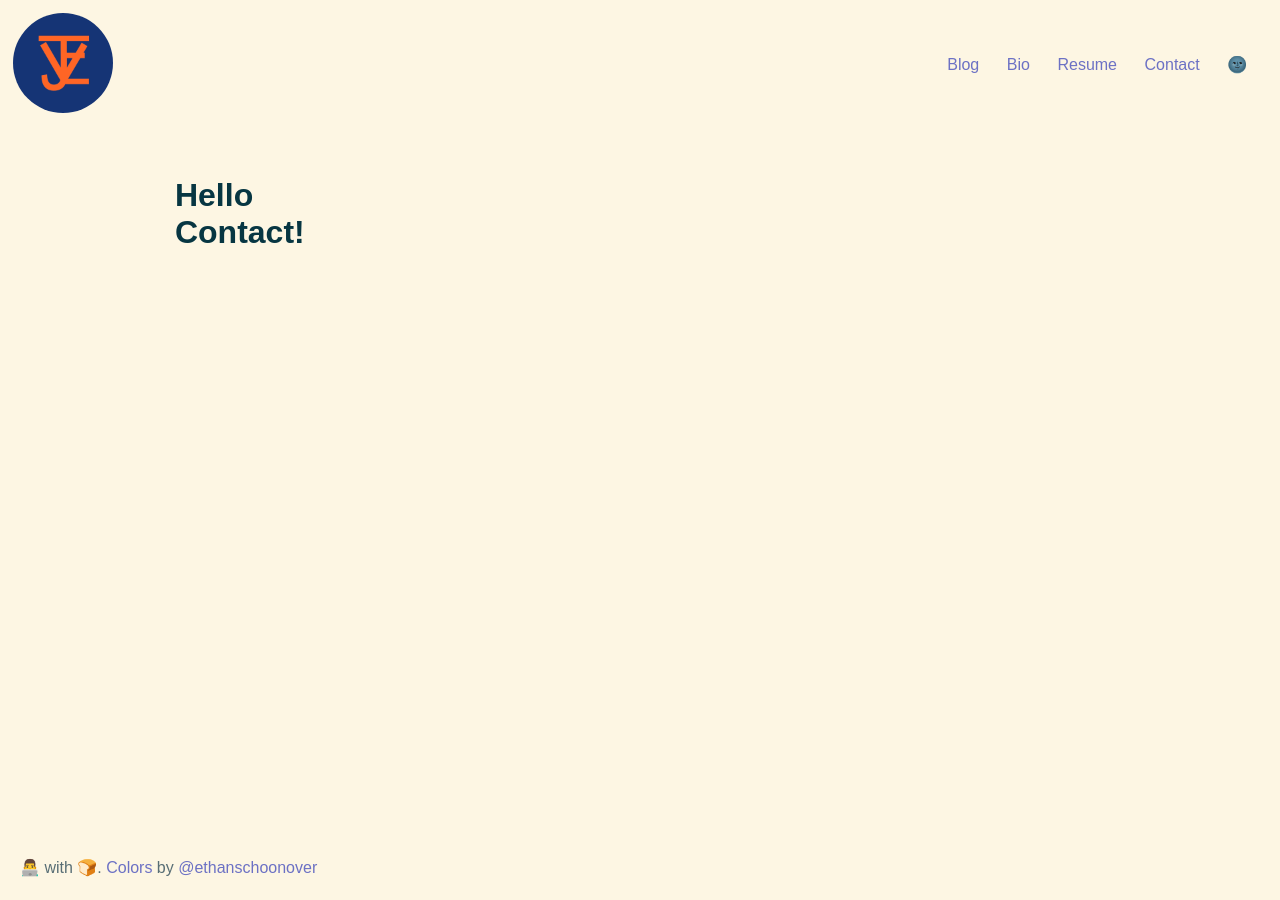
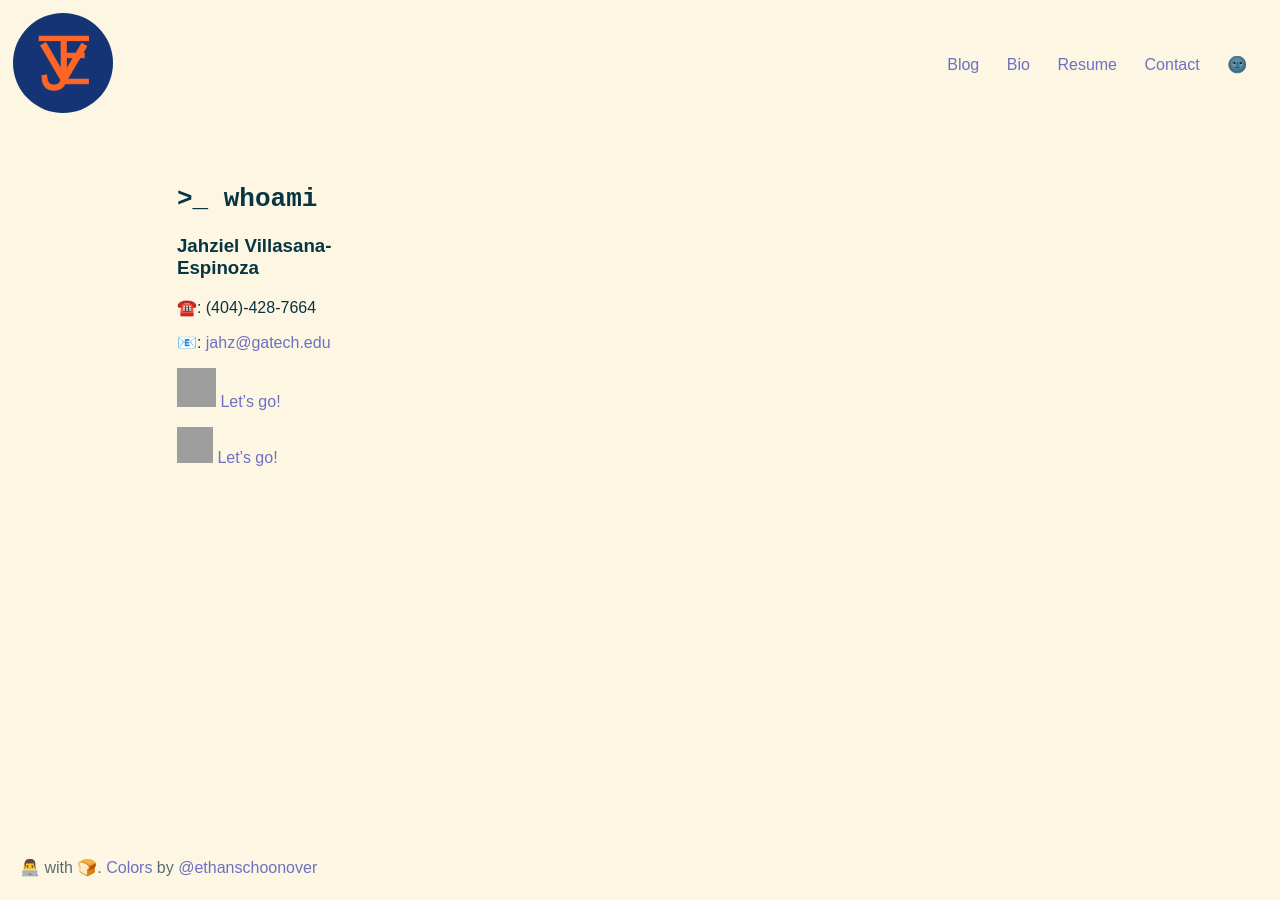
Before and after one commit to jahzielv/jahzielv.github.io, a Jekyll site: the page built from contact.html, in a window 1280 px wide. Built offline with Jekyll 4.4.1, drawn with Linux system fonts in a browser that asks for light colours; grey boxes are pictures that could not be loaded.

Commit message:
added contact info

```diff
--- a/contact.html
+++ b/contact.html
@@ -3,4 +3,32 @@ layout: default
 title: JVE - Contact
 ---
 
-<div class="main-content"><h1>Hello Contact!</h1></div>
+<div class="main-content">
+    <h1><code>>_ whoami</code></h1>
+    <h3>Jahziel Villasana-Espinoza</h3>
+    <p>☎️: (404)-428-7664</p>
+    <p>📧: <a href="mailto:jahz@gatech.edu">jahz@gatech.edu</a></p>
+
+    <p>
+        <img
+            class=""
+            src="https://cdn2.iconfinder.com/data/icons/linkedin-ui-flat/48/LinkedIn_UI-02-512.png"
+            alt="Image result for linkedin logo small"
+            width="39"
+            height="39"
+            scale="0"
+        />
+        <a href="www.linkedin.com/in/jahziel-v">Let’s go!</a>
+    </p>
+    <p>
+        <img
+            class=""
+            src="https://image.flaticon.com/icons/svg/25/25231.svg"
+            alt="Image result for github logo icon"
+            width="36"
+            height="36"
+            scale="0"
+        />
+        <a href="https://github.com/jahzielv">Let’s go!</a>
+    </p>
+</div>
```
